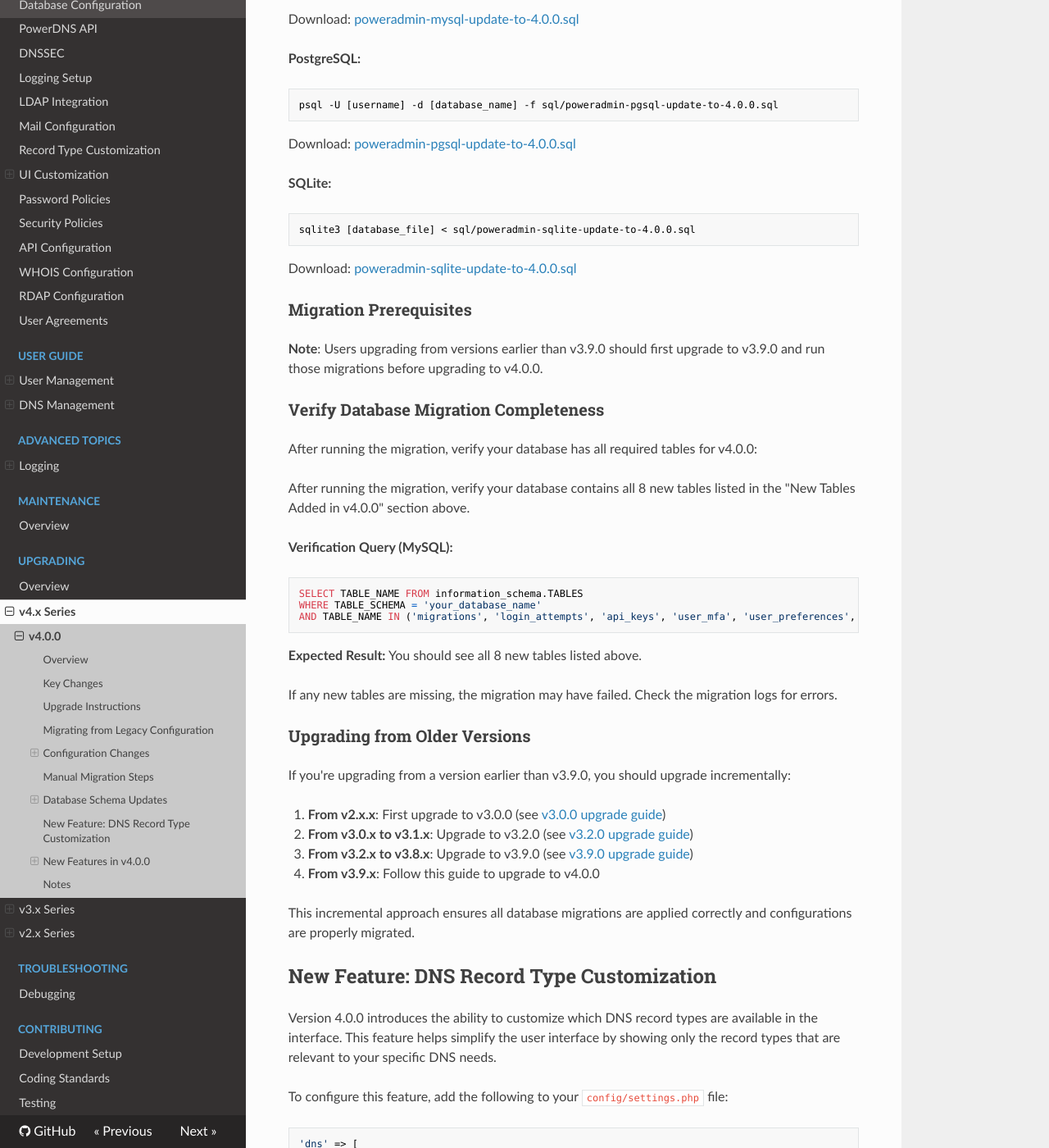
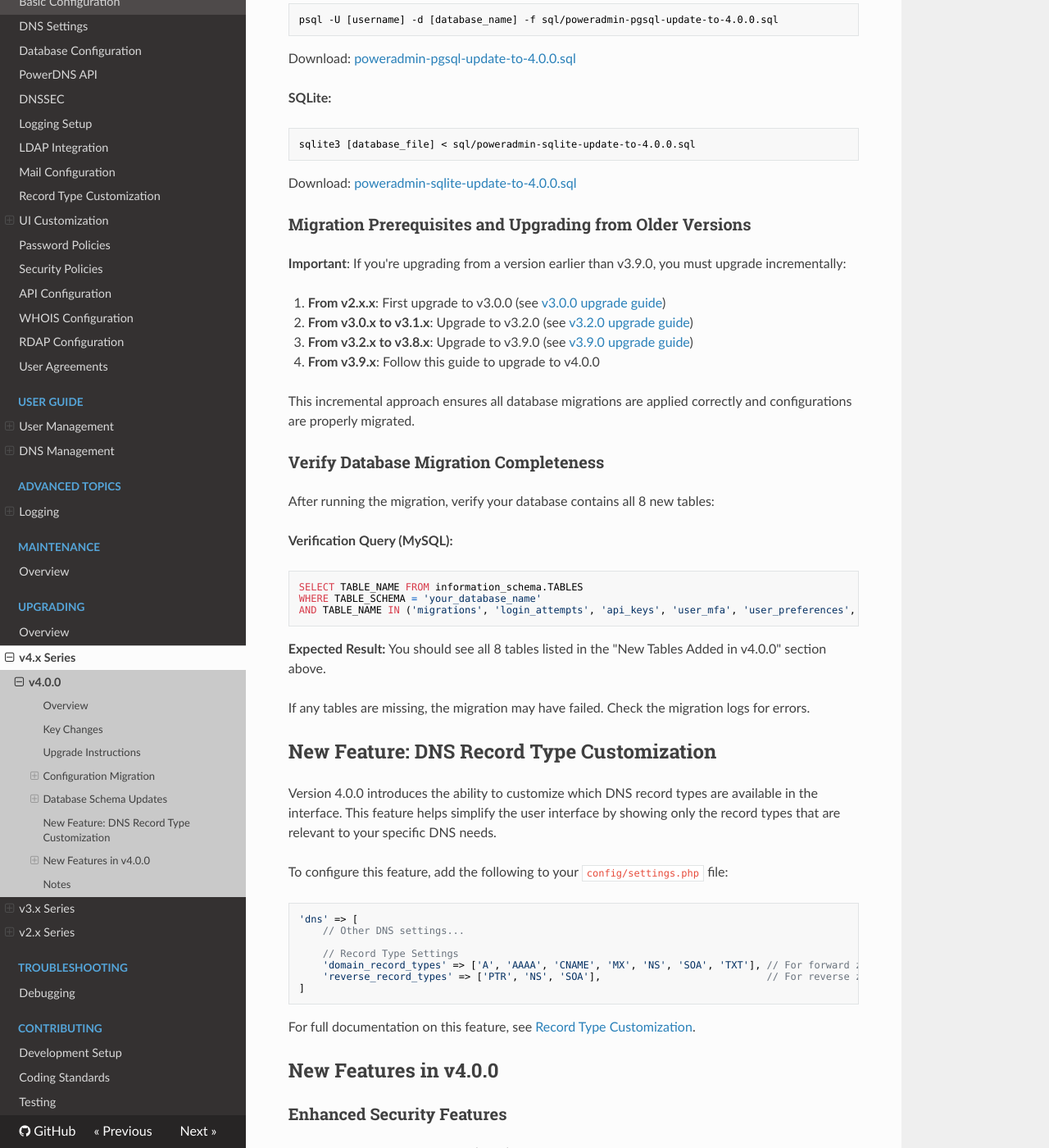
Before and after one commit to poweradmin/poweradmin-docs, an MkDocs documentation site: the page built from docs/upgrading/v4.0.0.md, in a window 1280 px wide and 1400 px high, scrolled down 2804 px. Shown: the whole window at 82% size. Built offline with MkDocs 1.6.1, drawn with Linux system fonts in a browser that asks for light colours; nearby versions of some CDN libraries; some of the changed text lies outside the part shown.

Commit message:
docs: improve upgrade documentation

````diff
--- a/docs/upgrading/v4.0.0.md
+++ b/docs/upgrading/v4.0.0.md
@@ -26,9 +26,11 @@
 4. Run the database migration (see Database Schema Updates section below)
 5. Migrate your configuration (see Configuration Changes section below)
 
-## Migrating from Legacy Configuration
+## Configuration Migration
 
-If you're upgrading from an older version of Poweradmin (pre-4.0.0), you need to migrate your legacy configuration:
+### Automatic Migration (Recommended)
+
+If you're upgrading from an older version of Poweradmin (pre-4.0.0), use the automatic migration script:
 
 ```bash
 php scripts/migrate-config.php
@@ -36,19 +38,16 @@
 
 This will convert your old `inc/config.inc.php` settings to the new `config/settings.php` format.
 
-## Configuration Changes
+### Configuration Changes Overview
 
-### Old Configuration Location
-`inc/config.inc.php`
+| Aspect | Old (pre-4.0.0) | New (4.0.0+) |
+|--------|------------------|---------------|
+| **Location** | `inc/config.inc.php` | `config/settings.php` |
+| **Format** | Direct variable assignments | Structured array format |
 
-### New Configuration Location
-`config/settings.php`
+#### Configuration Format Examples
 
-### Configuration Format
-
-The configuration format has changed from direct variable assignments to a structured array format:
-
-#### Old Format (pre-4.0.0)
+**Old Format (pre-4.0.0):**
 ```php
 $db_host = 'localhost';
 $db_user = 'poweradmin';
@@ -57,7 +56,7 @@
 $db_type = 'mysql';
 ```
 
-#### New Format (4.0.0+)
+**New Format (4.0.0+):**
 ```php
 return [
     'database' => [
@@ -70,14 +69,14 @@
 ];
 ```
 
-## Manual Migration Steps
+### Manual Migration Steps
 
-If the automatic migration script doesn't work for your setup, follow these steps:
+If the automatic migration script doesn't work for your setup:
 
 1. Create a new `config/settings.php` file
 2. Refer to `config/settings.defaults.php` for available options
-3. Map your old settings to the new format
-4. Test the configuration
+3. Map your old settings to the new format using the examples above
+4. Test the configuration thoroughly
 
 ## Database Schema Updates
 
@@ -116,15 +115,20 @@
 ```
 Download: [poweradmin-sqlite-update-to-4.0.0.sql](https://github.com/poweradmin/poweradmin/blob/master/sql/poweradmin-sqlite-update-to-4.0.0.sql)
 
-### Migration Prerequisites
+### Migration Prerequisites and Upgrading from Older Versions
 
-**Note**: Users upgrading from versions earlier than v3.9.0 should first upgrade to v3.9.0 and run those migrations before upgrading to v4.0.0.
+**Important**: If you're upgrading from a version earlier than v3.9.0, you must upgrade incrementally:
+
+1. **From v2.x.x**: First upgrade to v3.0.0 (see [v3.0.0 upgrade guide](v3.0.0.md))
+2. **From v3.0.x to v3.1.x**: Upgrade to v3.2.0 (see [v3.2.0 upgrade guide](v3.2.0.md))
+3. **From v3.2.x to v3.8.x**: Upgrade to v3.9.0 (see [v3.9.0 upgrade guide](v3.9.0.md))
+4. **From v3.9.x**: Follow this guide to upgrade to v4.0.0
+
+This incremental approach ensures all database migrations are applied correctly and configurations are properly migrated.
 
 ### Verify Database Migration Completeness
 
-After running the migration, verify your database has all required tables for v4.0.0:
-
-After running the migration, verify your database contains all 8 new tables listed in the "New Tables Added in v4.0.0" section above.
+After running the migration, verify your database contains all 8 new tables:
 
 **Verification Query (MySQL):**
 ```sql
@@ -133,20 +137,9 @@
 AND TABLE_NAME IN ('migrations', 'login_attempts', 'api_keys', 'user_mfa', 'user_preferences', 'zone_template_sync', 'password_reset_tokens', 'user_agreements');
 ```
 
-**Expected Result:** You should see all 8 new tables listed above.
+**Expected Result:** You should see all 8 tables listed in the "New Tables Added in v4.0.0" section above.
 
-If any new tables are missing, the migration may have failed. Check the migration logs for errors.
-
-### Upgrading from Older Versions
-
-If you're upgrading from a version earlier than v3.9.0, you should upgrade incrementally:
-
-1. **From v2.x.x**: First upgrade to v3.0.0 (see [v3.0.0 upgrade guide](v3.0.0.md))
-2. **From v3.0.x to v3.1.x**: Upgrade to v3.2.0 (see [v3.2.0 upgrade guide](v3.2.0.md))
-3. **From v3.2.x to v3.8.x**: Upgrade to v3.9.0 (see [v3.9.0 upgrade guide](v3.9.0.md))
-4. **From v3.9.x**: Follow this guide to upgrade to v4.0.0
-
-This incremental approach ensures all database migrations are applied correctly and configurations are properly migrated.
+If any tables are missing, the migration may have failed. Check the migration logs for errors.
 
 ## New Feature: DNS Record Type Customization
 
````
